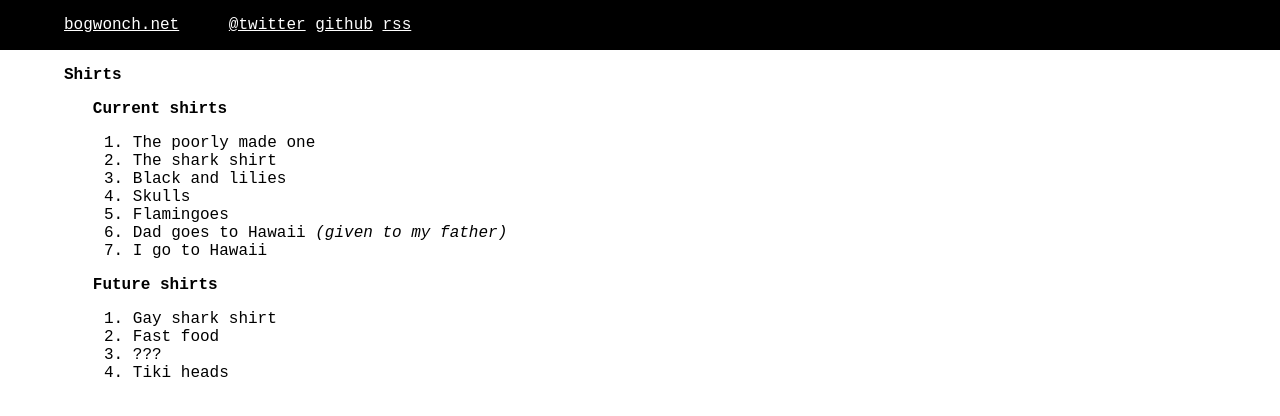
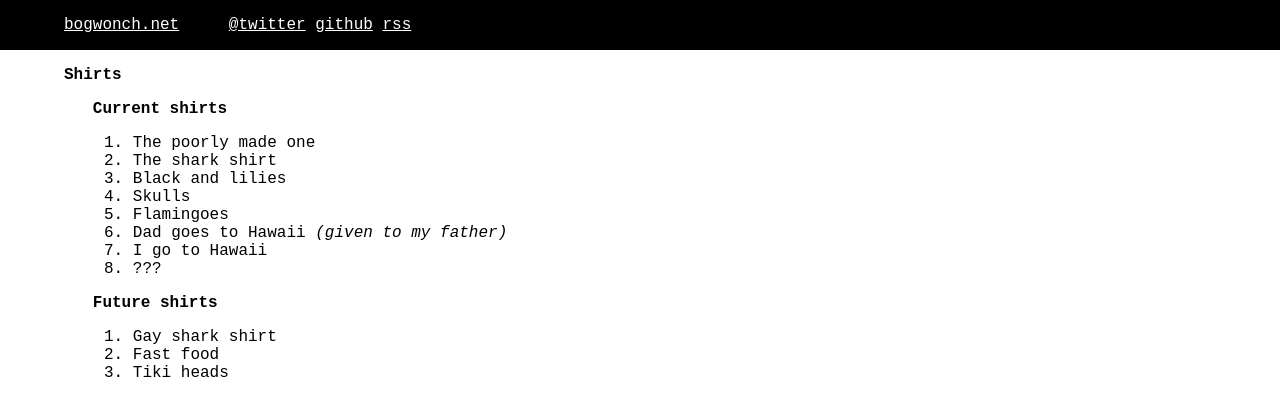
Before and after one commit to bogwonch/bogwonch.github.io, a Jekyll site: the page built from shirts.md, in a window 1280 px wide. Shown: the top 416 px of the page. Built offline with Jekyll 4.4.1, drawn with Linux system fonts in a browser that asks for light colours.

```diff
--- a/shirts.md
+++ b/shirts.md
@@ -13,10 +13,10 @@ permalink: /shirts
 5.  Flamingoes
 6.  Dad goes to Hawaii _(given to my father)_
 7.  I go to Hawaii
+8.  ???
 
 # Future shirts
 
-8.  Gay shark shirt
-9.  Fast food
-10. ???
+9.  Gay shark shirt
+10. Fast food
 11. Tiki heads
```
